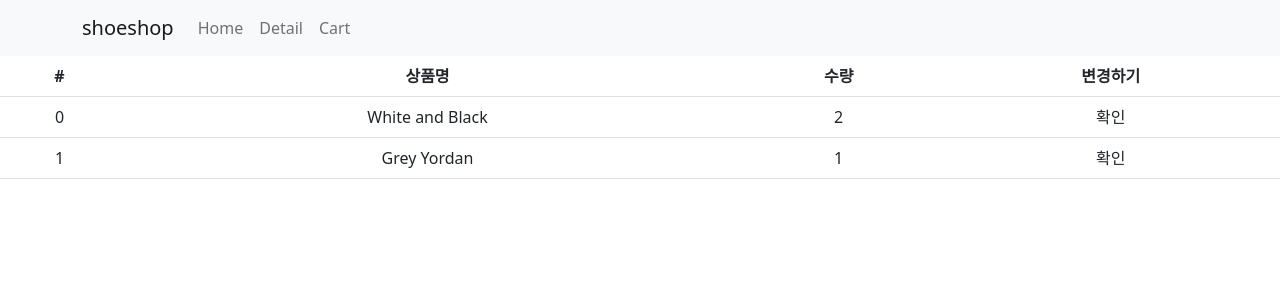
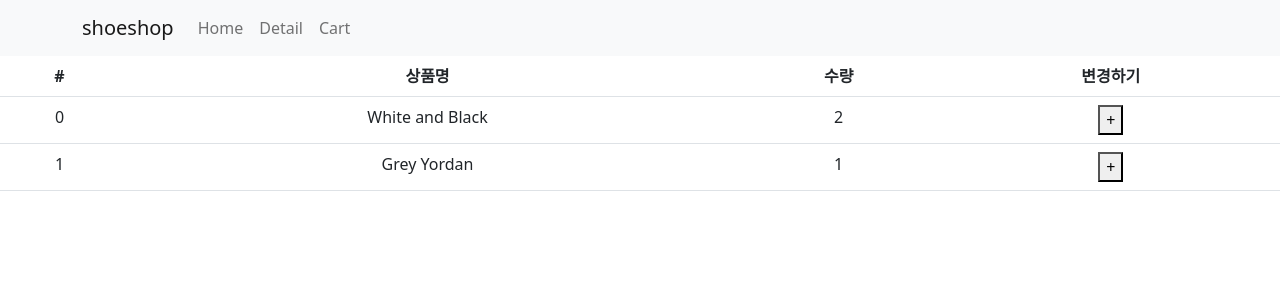
Before and after one commit to monty420420/react_shop2, a React (Create React App) app: page /cart in a window 1280 px wide. Shown: the top 300 px of the page. Built offline with nearby package versions, Linux system fonts and the light colour scheme.

Commit message:
redux store변경

```diff
--- a/src/Cart.js
+++ b/src/Cart.js
@@ -1,5 +1,6 @@
 import {Table} from 'react-bootstrap'
-import { useSelector } from 'react-redux'
+import { useDispatch, useSelector } from 'react-redux'
+import { changeName } from './store.js'
 
 function Cart() {
 
@@ -15,9 +16,11 @@
     // let b = useSelector((state)=> { return state.user })
     // console.log(b);
 
-    let state = useSelector((state)=> state)
+    let state = useSelector((state)=> state) //store의 state를 사용할수있게해줌
     // console.log(state.cart[0]);
+    console.log(state.user);
 
+    let dispatch = useDispatch()  //store.js에 요청하는 함수
 
     return(
         <div>
@@ -43,7 +46,12 @@
                         <td>{state.cart[i].id}</td>
                         <td>{state.cart[i].name}</td>
                         <td>{state.cart[i].count}</td>
-                        <td>확인</td>
+                        <td><button
+                          onClick={()=>{
+                            dispatch(changeName())
+                          }}
+                            >+</button>
+                        </td>
                     </tr>
                 )
             }
--- a/src/store.js
+++ b/src/store.js
@@ -1,4 +1,10 @@
 import { configureStore, createSlice } from "@reduxjs/toolkit";
+
+//redux사용
+//1.index에 Provider생성 (index.js참조)
+//2. createSlice함수이용 name과 initalState 만들어주기
+//3. configureStore에 reducer생성
+//4. 원하는곳에 바인딩하기 (Cart.js 참조)
 
 // let user = createSlice({
 //     name : 'user',
@@ -10,8 +16,6 @@
 //     initialState : [10,11,12]
 // })
 
-
-
     const cart = createSlice({
         name: 'cart',
         initialState: [
@@ -20,13 +24,28 @@
         ]
     })
 
+//redux 정보변경
+    let user = createSlice({
+        name : 'user',
+        initialState : 'kim',
+        reducers : {
+            changeName(state){        //john kim 으로 바꾸는 함수
+                return 'john' + state   //john kim 으로 바꾸기
+            }
+        }
+    })
+
+    export let { changeName } = user.actions // changeName함수 import할수있게 해줌
 
 
 
+
+    // configureStore함수에 reducer만들기
 export default configureStore({
     reducer: {
     //   user : user.reducer ,
     //   stock : stock.reducer,
-    cart : cart.reducer
+    cart : cart.reducer,
+    user : user.reducer
     }
 })
```
